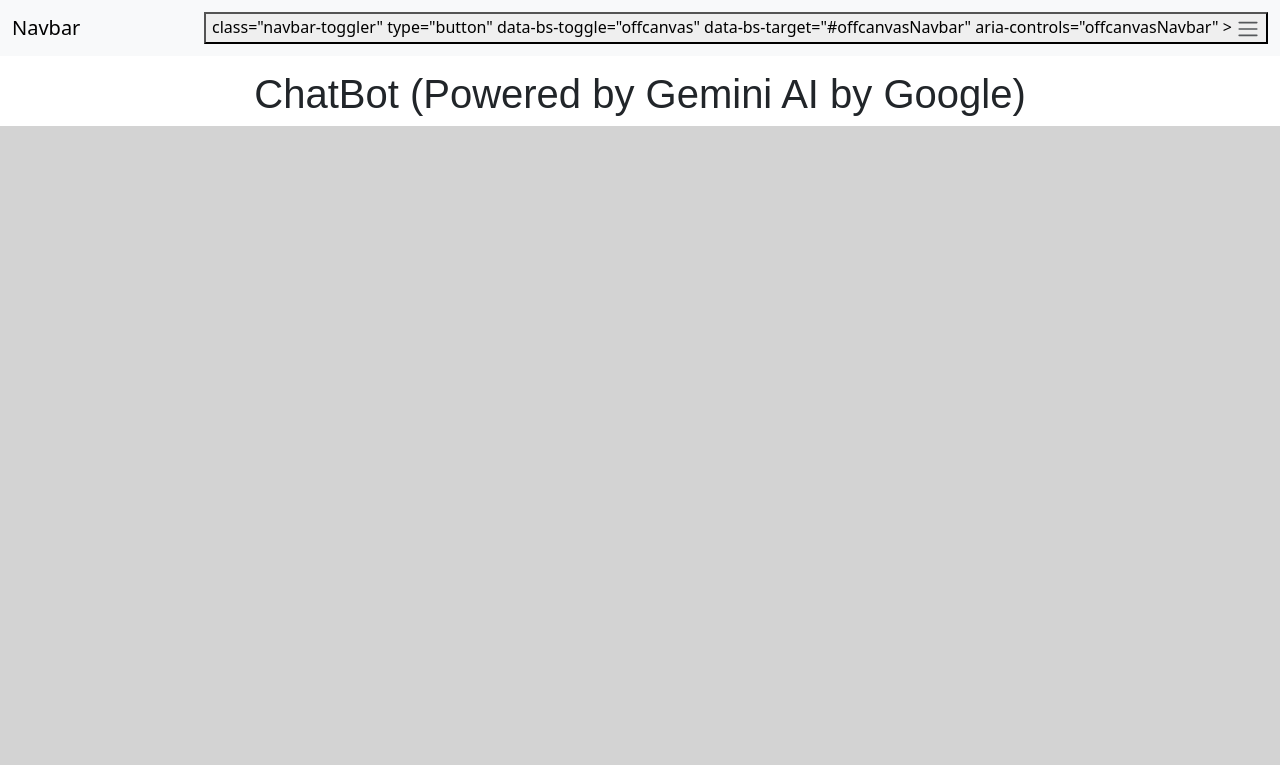
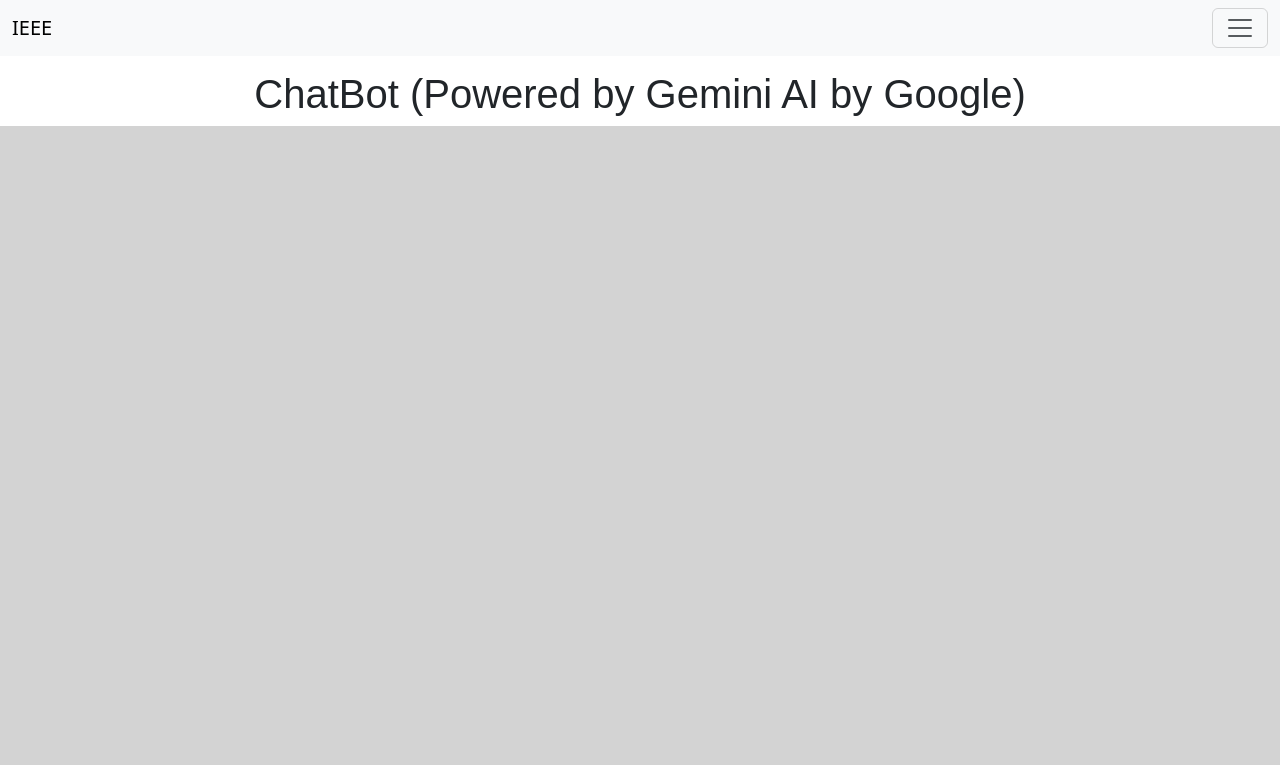
Before and after one commit to pedropa140/RutgersIEEE2024, a Python web app: template flask/templates/chatbot.html in a window 1280 px wide. Shown: the top 765 px of the page. Run offline with Jinja, Linux system fonts and the light colour scheme; the template is opened without the code that fills it, so the values that code supplies are empty.

Commit message:
amend navbar

```diff
--- a/flask/templates/navbar.html
+++ b/flask/templates/navbar.html
@@ -2,8 +2,8 @@
 
 <nav class="navbar navbar-light bg-light fixed-top">
   <div class="container-fluid">
-    <a class="navbar-brand" href="#">Navbar</a>
-    <button>
+    <a class="navbar-brand" href="#">IEEE</a>
+    <button
       class="navbar-toggler"
       type="button"
       data-bs-toggle="offcanvas"
```
